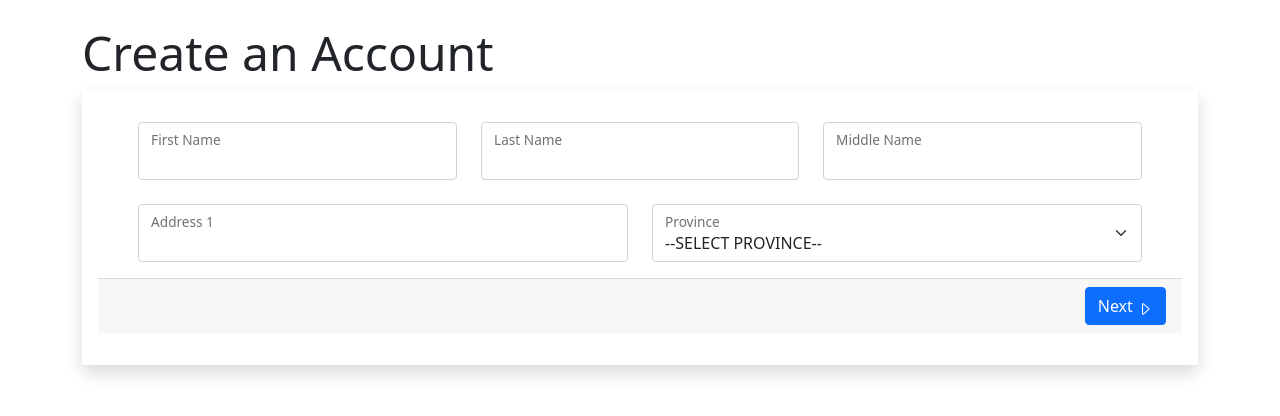
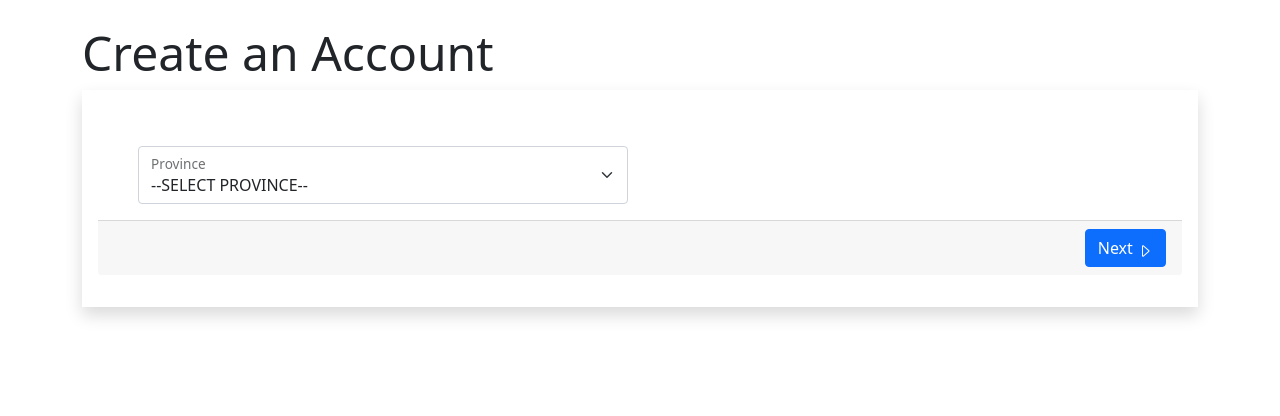
Before and after one commit to rallagas/lecture2, a PHP site: page /createaccount/create_account2.php in a window 1280 px wide. Shown: the top 416 px of the page. Run offline with PHP 8.4, Linux system fonts and the light colour scheme; data that the repository does not hold is empty; some web fonts are replaced.

Commit message:
Update create_account2.php

```diff
--- a/createaccount/create_account2.php
+++ b/createaccount/create_account2.php
@@ -21,33 +21,7 @@ include_once "../includes/func.inc.php";
             <input type="number" value="1" name="done" hidden>
             <div class="card-body">
                      <div class="container-fluid">
-                         <div class="row">
-                            <div class="col-4">
-                                 <div class="form-floating">
-                                    <input type="text" name="p_fname" id="p_fname" class="form-control">
-                                    <label for="p_fname">First Name</label>
-                                 </div>
-                             </div>
-                             <div class="col-4">
-                                 <div class="form-floating">
-                                    <input type="text" name="p_lname" id="p_lname" class="form-control">
-                                    <label for="p_lname">Last Name</label>
-                                 </div>
-                             </div>
-                             <div class="col-4">
-                                 <div class="form-floating">
-                                    <input type="text" name="p_mname" id="p_mname" class="form-control">
-                                    <label for="p_mname">Middle Name</label>
-                                 </div>
-                             </div>
-                         </div>
                          <div class="row mt-4">
-                             <div class="col-6">
-                                 <div class="form-floating">
-                                    <input type="text" name="p_address_1" id="p_address_1" class="form-control">
-                                    <label for="p_address_1">Address 1</label>
-                                 </div>
-                             </div>
                              <div class="col-6">
                                  <div class="form-floating">
                                     <select name="p_province" id="p_province" class="form-select">
```
